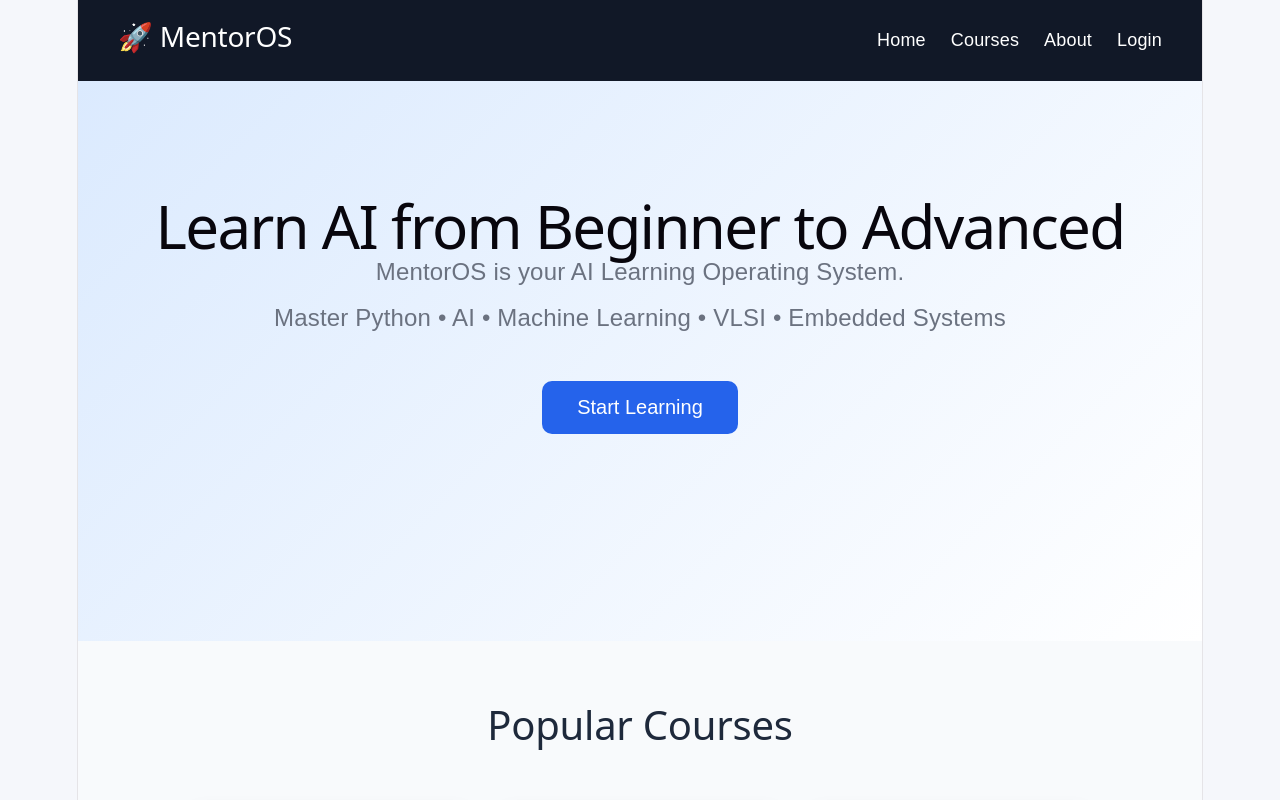
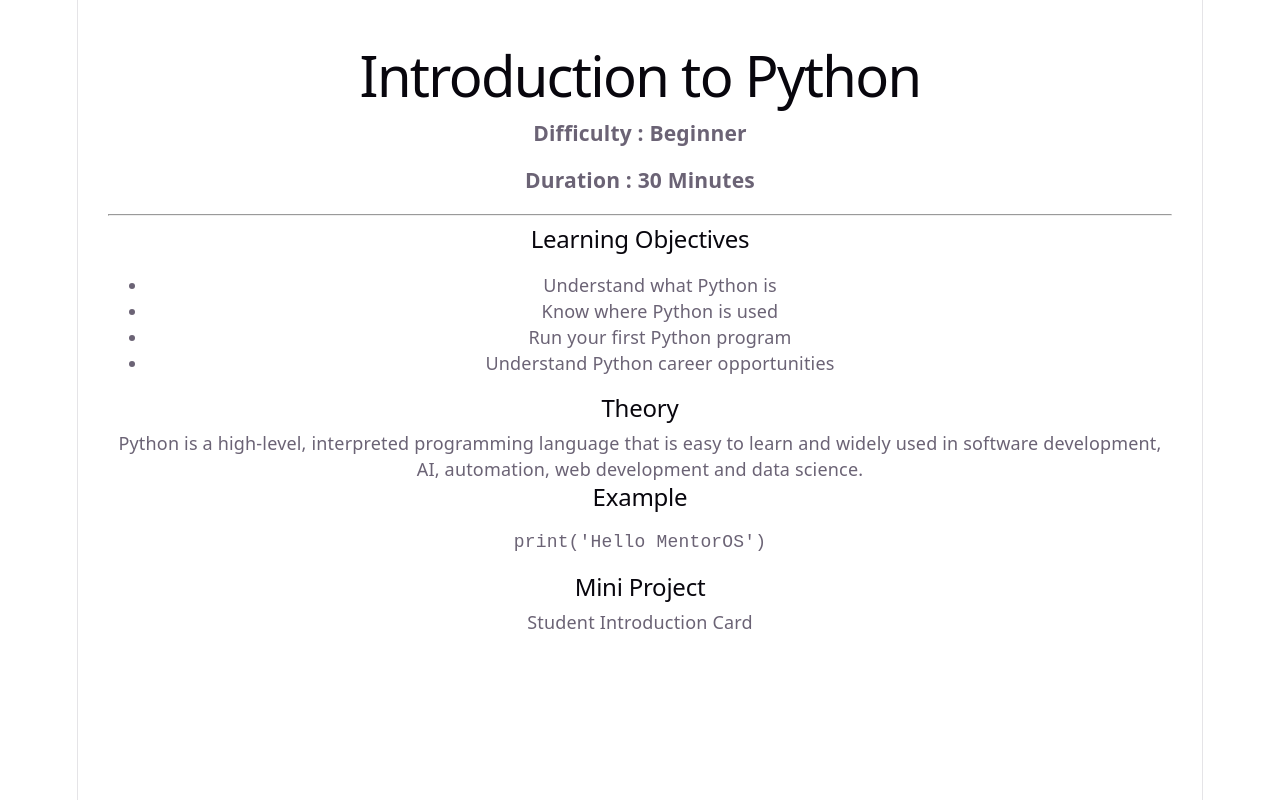
Before and after one commit to manibabu18-maker/MentorOS, a React (Vite) app in the folder frontend/mentoros-web/: page / in a window 1280 px wide. Shown: the top 800 px of the page. Built offline with nearby package versions, Linux system fonts and the light colour scheme; no server answers.

Commit message:
Created lessons and updated web page

```diff
--- /dev/null
+++ b/frontend/mentoros-web/public/content/python/module1/lesson01.json
@@ -0,0 +1,26 @@
+{
+  "lessonInfo": {
+    "title": "Introduction to Python",
+    "difficulty": "Beginner",
+    "duration": "30 Minutes"
+  },
+  "learningObjectives": [
+    "Understand what Python is",
+    "Know where Python is used",
+    "Run your first Python program",
+    "Understand Python career opportunities"
+  ],
+  "theory": {
+    "introduction": "Python is a high-level, interpreted programming language that is easy to learn and widely used in software development, AI, automation, web development and data science."
+  },
+  "codeExamples": [
+    {
+      "title": "Hello World",
+      "code": "print('Hello MentorOS')",
+      "output": "Hello MentorOS"
+    }
+  ],
+  "miniProject": {
+    "title": "Student Introduction Card"
+  }
+}
--- a/frontend/mentoros-web/src/App.jsx
+++ b/frontend/mentoros-web/src/App.jsx
@@ -1,42 +1,7 @@
-import { Routes, Route } from "react-router-dom";
-import Home from "./pages/Home";
-import Courses from "./pages/Courses";
-import About from "./pages/About";
-import Login from "./pages/Login";
-import Signup from "./pages/Signup";
-import "./App.css";
-import Navbar from "./components/Navbar";
-import Footer from "./components/Footer";
-import Dashboard from "./pages/Dashboard";
-import Onboarding from "./pages/Onboarding";
-import Lesson from "./pages/Lesson";
-import Modules from "./pages/Modules";
-import LessonDetails from "./pages/LessonDetails";
-import LessonPage from "./pages/LessonPage";
+import PythonLesson from "./pages/PythonLesson";
+
 function App() {
-  return (
-    <>
-      <Navbar />
-
-      <Routes>
-        <Route path="/" element={<Home />} />
-        <Route path="/courses" element={<Courses />} />
-        <Route path="/about" element={<About />} />
-        <Route path="/login" element={<Login />} />
-        <Route path="/signup" element={<Signup />} />
-        <Route path="/dashboard" element={<Dashboard />} />
-        <Route path="/onboarding" element={<Onboarding />} />
-        <Route path="/modules/:roadmapId" element={<Modules />} />
-        <Route path="/lesson/:lessonId" element={<LessonPage />} />
-        <Route
-  path="/lessons/:moduleId"
-  element={<LessonDetails />}
-/>
-      </Routes>
-
-      <Footer />
-    </>
-  );
+  return <PythonLesson />;
 }
 
 export default App;
--- /dev/null
+++ b/frontend/mentoros-web/src/pages/PythonLesson.jsx
@@ -0,0 +1,62 @@
+import { useEffect, useState } from "react";
+import { getLesson } from "../services/contentService";
+
+export default function PythonLesson() {
+
+  const [lesson, setLesson] = useState(null);
+
+  useEffect(() => {
+
+    async function loadLesson() {
+
+      const data = await getLesson(
+        "python",
+        "module1",
+        "lesson01"
+      );
+
+      setLesson(data);
+    }
+
+    loadLesson();
+
+  }, []);
+
+  if (!lesson) {
+    return <h2>Loading Lesson...</h2>;
+  }
+
+  return (
+    <div style={{ padding: "30px" }}>
+
+      <h1>{lesson.lessonInfo.title}</h1>
+
+      <h3>Difficulty : {lesson.lessonInfo.difficulty}</h3>
+
+      <h3>Duration : {lesson.lessonInfo.duration}</h3>
+
+      <hr />
+
+      <h2>Learning Objectives</h2>
+
+      <ul>
+        {lesson.learningObjectives.map((item, index) => (
+          <li key={index}>{item}</li>
+        ))}
+      </ul>
+
+      <h2>Theory</h2>
+
+      <p>{lesson.theory.introduction}</p>
+
+      <h2>Example</h2>
+
+      <pre>{lesson.codeExamples[0].code}</pre>
+
+      <h2>Mini Project</h2>
+
+      <p>{lesson.miniProject.title}</p>
+
+    </div>
+  );
+}
--- /dev/null
+++ b/frontend/mentoros-web/src/services/contentService.js
@@ -0,0 +1,16 @@
+export async function getLesson(course, module, lesson) {
+  try {
+    const response = await fetch(
+      `/content/${course}/${module}/${lesson}.json`
+    );
+
+    if (!response.ok) {
+      throw new Error("Lesson not found");
+    }
+
+    return await response.json();
+  } catch (error) {
+    console.error("Error loading lesson:", error);
+    return null;
+  }
+}
```
